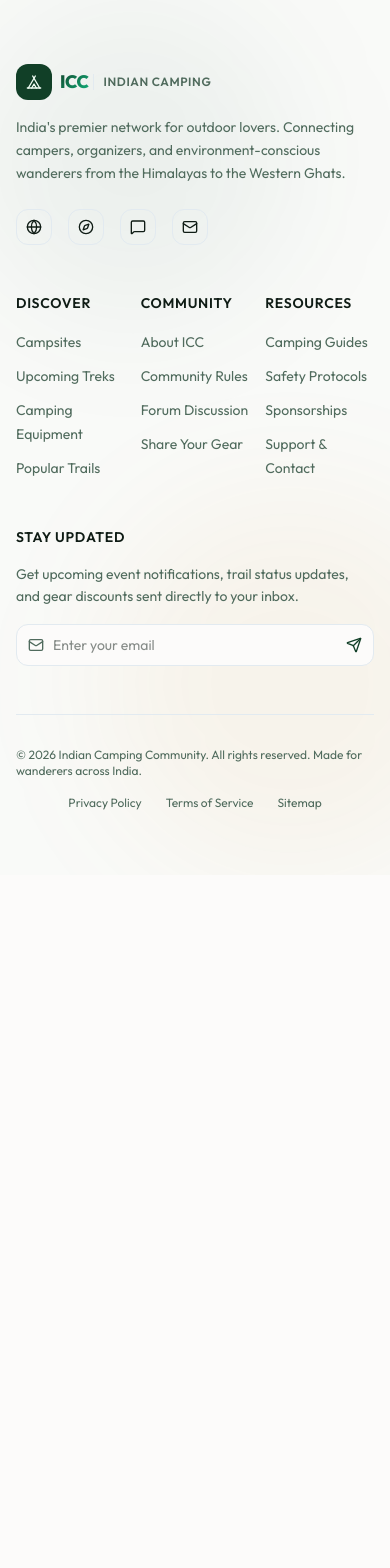
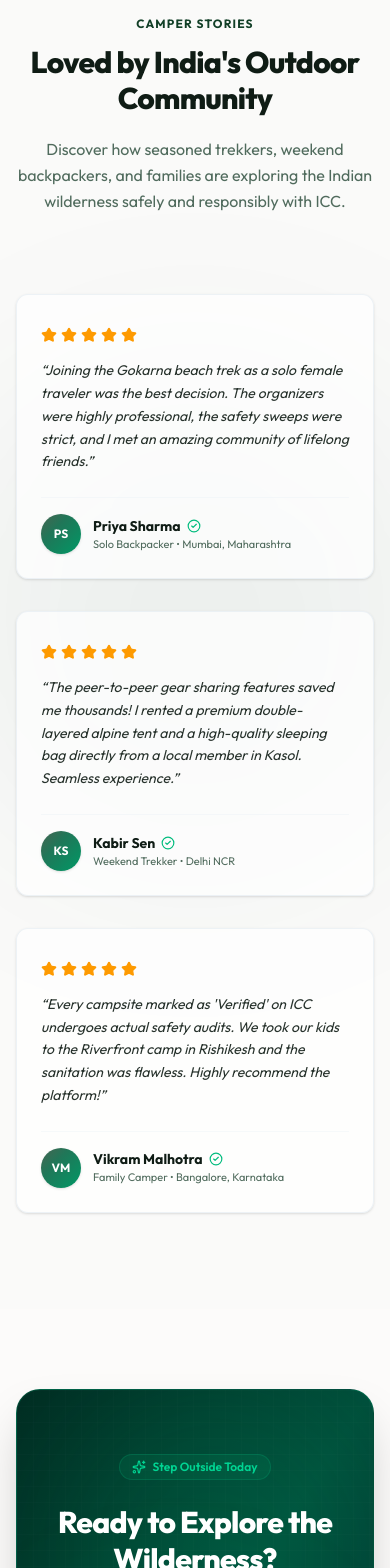
Before and after one commit to aiwithharshpatel-gif/icc-platform, a Next.js app: page / in a window 390 px wide. Shown: the part 8780-10348 px from the top of the page. Before the commit the page ends 9655 px from the top, so only its background shows below. Built offline with nearby package versions, Linux system fonts and the light colour scheme; no server answers; the database is empty.

Commit message:
Implement Phase 2: Add Testimonials and Bottom CTA Banner to landing page

```diff
--- a/src/app/page.tsx
+++ b/src/app/page.tsx
@@ -5,6 +5,8 @@ import { Features } from "@/components/landing/features";
 import { Stats } from "@/components/landing/stats";
 import { CampsitesPreview } from "@/components/landing/campsites-preview";
 import { EventsPreview } from "@/components/landing/events-preview";
+import { Testimonials } from "@/components/landing/testimonials";
+import { CtaBanner } from "@/components/landing/cta-banner";
 import { createClient } from "@/lib/supabase/server";
 
 export default async function Home() {
@@ -33,6 +35,8 @@ export default async function Home() {
       <Stats />
       <CampsitesPreview initialCampsites={dbCampsites || []} />
       <EventsPreview initialEvents={dbEvents || []} />
+      <Testimonials />
+      <CtaBanner />
     </div>
   );
 }
--- /dev/null
+++ b/src/components/landing/cta-banner.tsx
@@ -0,0 +1,48 @@
+import * as React from "react";
+import Link from "next/link";
+import { ArrowRight, Sparkles } from "lucide-react";
+import { Button } from "@/components/ui/button";
+
+export function CtaBanner() {
+  return (
+    <section className="py-20 relative overflow-hidden bg-background">
+      <div className="max-w-7xl mx-auto px-4 sm:px-6 lg:px-8">
+        <div className="relative rounded-3xl overflow-hidden bg-gradient-to-br from-emerald-950 via-emerald-900 to-teal-950 px-6 py-16 sm:px-12 sm:py-20 md:px-16 shadow-2xl border border-emerald-500/20">
+          {/* Spotlight & decorative glows inside banner */}
+          <div className="absolute top-0 right-0 w-80 h-80 bg-emerald-500/10 rounded-full blur-3xl pointer-events-none" />
+          <div className="absolute bottom-0 left-0 w-80 h-80 bg-teal-500/10 rounded-full blur-3xl pointer-events-none" />
+          <div className="absolute inset-0 bg-[linear-gradient(to_right,rgba(255,255,255,0.01)_1px,transparent_1px),linear-gradient(to_bottom,rgba(255,255,255,0.01)_1px,transparent_1px)] bg-[size:16px_16px] pointer-events-none" />
+
+          <div className="relative z-10 max-w-3xl mx-auto text-center flex flex-col items-center space-y-6">
+            <div className="inline-flex items-center gap-1.5 px-3 py-1 rounded-full bg-emerald-500/10 border border-emerald-500/20 text-xs font-semibold text-emerald-400">
+              <Sparkles className="h-3.5 w-3.5" />
+              <span>Step Outside Today</span>
+            </div>
+
+            <h2 className="text-3xl sm:text-4xl md:text-5xl font-extrabold tracking-tight text-white leading-tight">
+              Ready to Explore the Wilderness?
+            </h2>
+
+            <p className="text-base sm:text-lg text-emerald-100/80 leading-relaxed max-w-2xl">
+              Join over 15,000+ outdoor enthusiasts across India. Discover verified wilderness campsites, participate in group treks, and rent reliable camping equipment locally.
+            </p>
+
+            <div className="flex flex-col sm:flex-row items-center justify-center gap-4 pt-4 w-full sm:w-auto">
+              <Link href="/register" className="w-full sm:w-auto">
+                <Button size="lg" className="bg-orange-500 hover:bg-orange-600 text-white font-bold text-base h-13 px-8 shadow-lg border-none w-full sm:w-auto group">
+                  Join the Community
+                  <ArrowRight className="h-5 w-5 ml-2 group-hover:translate-x-1 transition-transform" />
+                </Button>
+              </Link>
+              <Link href="/campsites" className="w-full sm:w-auto">
+                <Button size="lg" variant="outline" className="border-emerald-500/30 text-white hover:bg-white/10 font-bold text-base h-13 px-8 w-full sm:w-auto">
+                  Find Campsites
+                </Button>
+              </Link>
+            </div>
+          </div>
+        </div>
+      </div>
+    </section>
+  );
+}
--- /dev/null
+++ b/src/components/landing/testimonials.tsx
@@ -0,0 +1,93 @@
+import * as React from "react";
+import { Star, CheckCircle2 } from "lucide-react";
+import { Card, CardContent } from "@/components/ui/card";
+
+export function Testimonials() {
+  const testimonials = [
+    {
+      name: "Priya Sharma",
+      role: "Solo Backpacker",
+      location: "Mumbai, Maharashtra",
+      rating: 5,
+      text: "Joining the Gokarna beach trek as a solo female traveler was the best decision. The organizers were highly professional, the safety sweeps were strict, and I met an amazing community of lifelong friends.",
+      avatar: "PS",
+    },
+    {
+      name: "Kabir Sen",
+      role: "Weekend Trekker",
+      location: "Delhi NCR",
+      rating: 5,
+      text: "The peer-to-peer gear sharing features saved me thousands! I rented a premium double-layered alpine tent and a high-quality sleeping bag directly from a local member in Kasol. Seamless experience.",
+      avatar: "KS",
+    },
+    {
+      name: "Vikram Malhotra",
+      role: "Family Camper",
+      location: "Bangalore, Karnataka",
+      rating: 5,
+      text: "Every campsite marked as 'Verified' on ICC undergoes actual safety audits. We took our kids to the Riverfront camp in Rishikesh and the sanitation was flawless. Highly recommend the platform!",
+      avatar: "VM",
+    },
+  ];
+
+  return (
+    <section className="py-24 bg-muted/20 border-t border-border/50 relative overflow-hidden">
+      {/* Background visual spotlight */}
+      <div className="absolute top-1/2 left-1/2 -translate-x-1/2 -translate-y-1/2 w-[500px] h-[500px] bg-primary/5 rounded-full blur-[100px] pointer-events-none" />
+
+      <div className="max-w-7xl mx-auto px-4 sm:px-6 lg:px-8 relative z-10">
+        {/* Header Block */}
+        <div className="text-center max-w-3xl mx-auto mb-20">
+          <h2 className="text-xs font-bold uppercase tracking-widest text-primary mb-3">Camper Stories</h2>
+          <p className="text-3xl sm:text-4xl font-extrabold tracking-tight mb-5">
+            Loved by India&apos;s Outdoor Community
+          </p>
+          <p className="text-muted-foreground leading-relaxed">
+            Discover how seasoned trekkers, weekend backpackers, and families are exploring the Indian wilderness safely and responsibly with ICC.
+          </p>
+        </div>
+
+        {/* Grid List */}
+        <div className="grid grid-cols-1 md:grid-cols-3 gap-8">
+          {testimonials.map((item, index) => (
+            <Card
+              key={index}
+              hoverEffect
+              className="border border-border/60 hover:border-primary/20 dark:hover:border-primary/45 bg-card/70 dark:bg-card/30 flex flex-col justify-between"
+            >
+              <CardContent className="pt-8 flex flex-col justify-between h-full space-y-6">
+                {/* Stars and Text */}
+                <div className="space-y-4">
+                  <div className="flex gap-1 text-amber-500">
+                    {[...Array(item.rating)].map((_, i) => (
+                      <Star key={i} className="h-4 w-4 fill-amber-500 stroke-amber-500" />
+                    ))}
+                  </div>
+                  <p className="text-sm text-foreground/90 italic leading-relaxed">
+                    &ldquo;{item.text}&rdquo;
+                  </p>
+                </div>
+
+                {/* Camper Info */}
+                <div className="flex items-center gap-3 pt-4 border-t border-border/30">
+                  <div className="h-10 w-10 rounded-full bg-gradient-to-br from-primary/80 to-emerald-600 flex items-center justify-center text-white font-bold text-xs shadow-sm">
+                    {item.avatar}
+                  </div>
+                  <div className="flex-1 min-w-0">
+                    <div className="flex items-center gap-1.5">
+                      <p className="text-sm font-bold text-foreground truncate">{item.name}</p>
+                      <CheckCircle2 className="h-3.5 w-3.5 text-emerald-500 shrink-0" />
+                    </div>
+                    <p className="text-[11px] text-muted-foreground truncate">
+                      {item.role} &bull; {item.location}
+                    </p>
+                  </div>
+                </div>
+              </CardContent>
+            </Card>
+          ))}
+        </div>
+      </div>
+    </section>
+  );
+}
```
